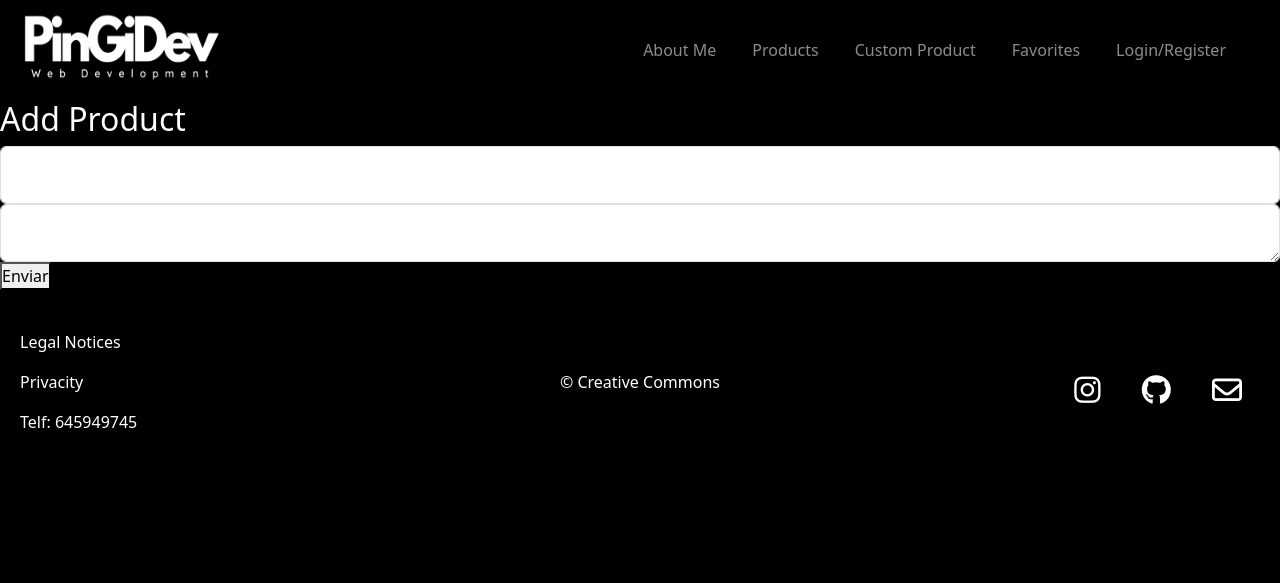
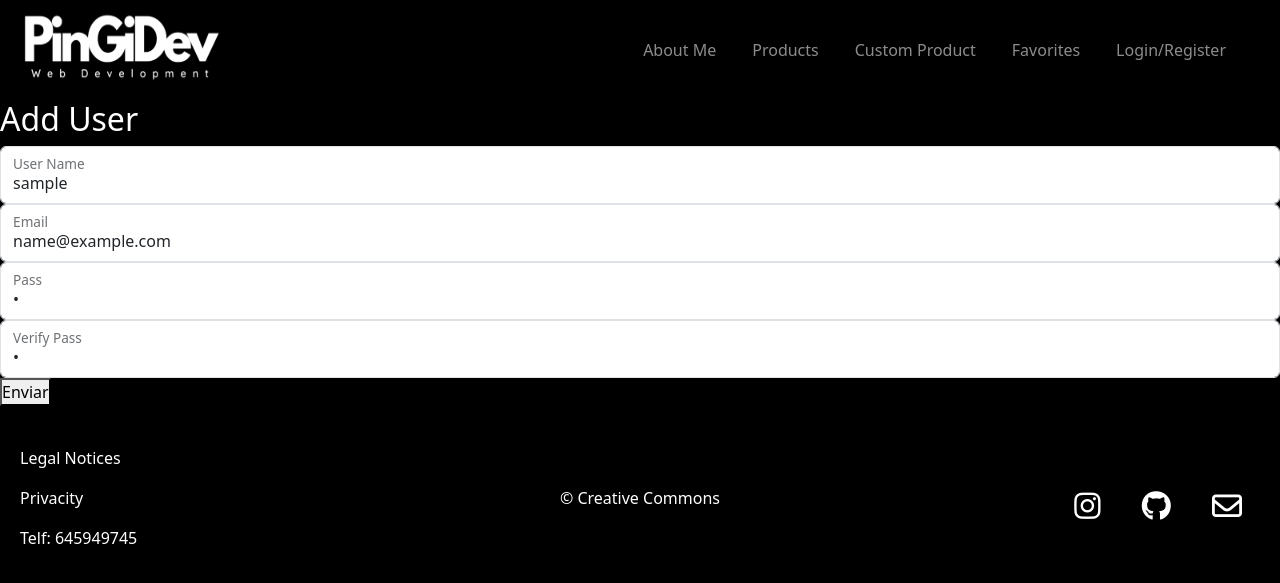
Before and after one commit to jpingil/PinGiDev, a PHP site: template app/Views/admin/AddUsers.php in a window 1280 px wide. Shown: the top 583 px of the page. Run offline with PHP 8.4, Linux system fonts and the light colour scheme; the template is opened without the code that fills it: most values are stand-ins (such as "Sample title", 1, 10 or a date in 2020); some libraries are stand-ins or nearby versions.

Commit message:
Some tests and add edit and add users

```diff
--- a/app/Views/admin/AddProduct.php
+++ b/app/Views/admin/AddProduct.php
@@ -1,6 +1,6 @@
 <main>
     <h2><?php echo $title; ?></h2>
-    <form action="<?php echo $section; ?>" method="post"  enctype="multipart/form-data">
+    <form action='/AdminProducts/add' method="post"  enctype="multipart/form-data">
         <?php if (isset($errors['form'])) {
             ?>
             <div class="alert alert-danger" role="alert">
@@ -58,7 +58,7 @@
                 <?php
             } else {
                 ?>
-                <input type="file" name="image" id="image" accept="image/*"/>
+                <input type="file" name="image" id="image"/>
                 <?php
             }
             ?>
@@ -88,7 +88,6 @@
                     id="images"
                     name="images[]"
                     multiple
-                    accept="image/*"
                     />
                     <?php
                 }
--- a/app/Views/admin/AddUsers.php
+++ b/app/Views/admin/AddUsers.php
@@ -1,26 +1,61 @@
 <main>
-    <h2>Add Product</h2>
-    <form>
+    <h2>Add User</h2>
+    <form action="/AdminUsers/add" method="post">
         <div class="projectName form-floating">
             <input
                 type="text"
                 class="form-control"
                 id="floatingInput"
+                name="user_name"
                 placeholder="PinGiDev"
+                value="<?php echo(isset($input['user_name'])) ? $input['user_name'] : ''; ?>"
                 />
-            <label for="floatingInput">Product Name</label>
+            <label for="floatingInput">User Name</label>
         </div>
-        <div class="description form-floating">
-            <textarea
+        <div class="projectName form-floating">
+            <input
+                type="email"
                 class="form-control"
-                name="description"
-                id="floatingarea"
-                cols="30"
-                rows="10"
-                placeholder="Product description"
-                ></textarea>
-            <label for="floatingarea">Description</label>
+                id="floatingInput"
+                name="email"
+                placeholder="PinGiDev"
+                value="<?php echo(isset($input['email'])) ? $input['email'] : ''; ?>"
+
+                />
+            <label for="floatingInput">Email</label>
         </div>
+        <div class="projectName form-floating">
+            <input
+                type="password"
+                class="form-control"
+                id="floatingInput"
+                name="pass"
+                placeholder="PinGiDev"
+                value="<?php echo(isset($input['pass'])) ? $input['pass'] : ''; ?>"
+
+                />
+            <label for="floatingInput">Pass</label>
+        </div>
+        <div class="projectName form-floating">
+            <input
+                type="password"
+                class="form-control"
+                id="floatingInput"
+                name="pass2"
+                placeholder="PinGiDev"
+                value="<?php echo(isset($input['pass'])) ? $input['pass'] : ''; ?>"
+                />
+            <label for="floatingInput">Verify Pass</label>
+        </div>
+        <?php
+        if (isset($errors)) {
+            ?>
+            <div class="alert alert-danger">
+                <p><?php echo $errors['register']; ?></p>
+            </div>
+            <?php
+        }
+        ?>
         <button class="form-btn">Enviar</button>
     </form>
 </main>
--- a/app/Views/admin/AdminUsers.php
+++ b/app/Views/admin/AdminUsers.php
@@ -30,9 +30,9 @@
                             <td><?php echo $user['email']; ?></td>
                             <td><?php echo $user['rol_name']; ?></td>
                             <td>
-                                <a class="fa-regular fa-pen-to-square icon" style="color: #ffffff;"></a>
+                                <a class="fa-regular fa-pen-to-square icon" href="/AdminUsers/edit/<?php echo $user['id_user']; ?>" style="color: #ffffff;"></a>
                                 <a class="fa-solid fa-toggle-<?= ($user['status_name'] === 'activated') ? 'on' : 'off'
-                        ?> icon" style="color: #ffffff;" href="/AdminUsers/ban<?= $user['id_user']; ?>"></a>
+                ?> icon" style="color: #ffffff;" href="/AdminUsers/ban<?= $user['id_user']; ?>"></a>
                                 <a class="fa-regular fa-trash-can icon" style="color: #ffffff;"></a>
                             </td>
                         </tr>
```
Also changed, not shown: app/Controllers/ProductController.php (+24 -18 lines), app/Controllers/UserController.php (+66 -36 lines), app/Core/FrontController.php (+23 -2 lines), public/assets/imgs/Product/Travel Prueba 2/Carousel Images/Travel Prueba 2_0.jpg (renamed from public/assets/imgs/Product/Travel 1000/Carousel Images/Travel 10000.jpg), public/assets/imgs/Product/Travel Prueba 2/Main Image/Travel Prueba 2.jpg (renamed from public/assets/imgs/Product/Travel 1000/Main Image/Travel 1000.jpg), public/assets/imgs/Product/Travel Prueba 3/Main Image/Travel Prueba 3.jpg (renamed from public/assets/imgs/Product/Travel/Main Image/Travel.jpg), public/assets/imgs/Product/Travel Prueba 9/Carousel Images/Travel Prueba 9_0.jpg (renamed from public/assets/imgs/Product/Travel/Carousel Images/Travel0.jpg), public/assets/imgs/Product/Travel Prueba 9/Main Image/Travel Prueba 9.jpg (renamed from public/assets/imgs/Product/travel 10/Carousel Images/travel 100.jpg), public/assets/imgs/Product/Travel Prueba/Carousel Images/Travel Prueba_0.jpg (added), public/assets/imgs/Product/Travel Prueba/Main Image/Travel Prueba.jpg (added), public/assets/imgs/Product/travel 10/Main Image/travel 10.jpg (deleted), public/assets/js/FormImages.js.
